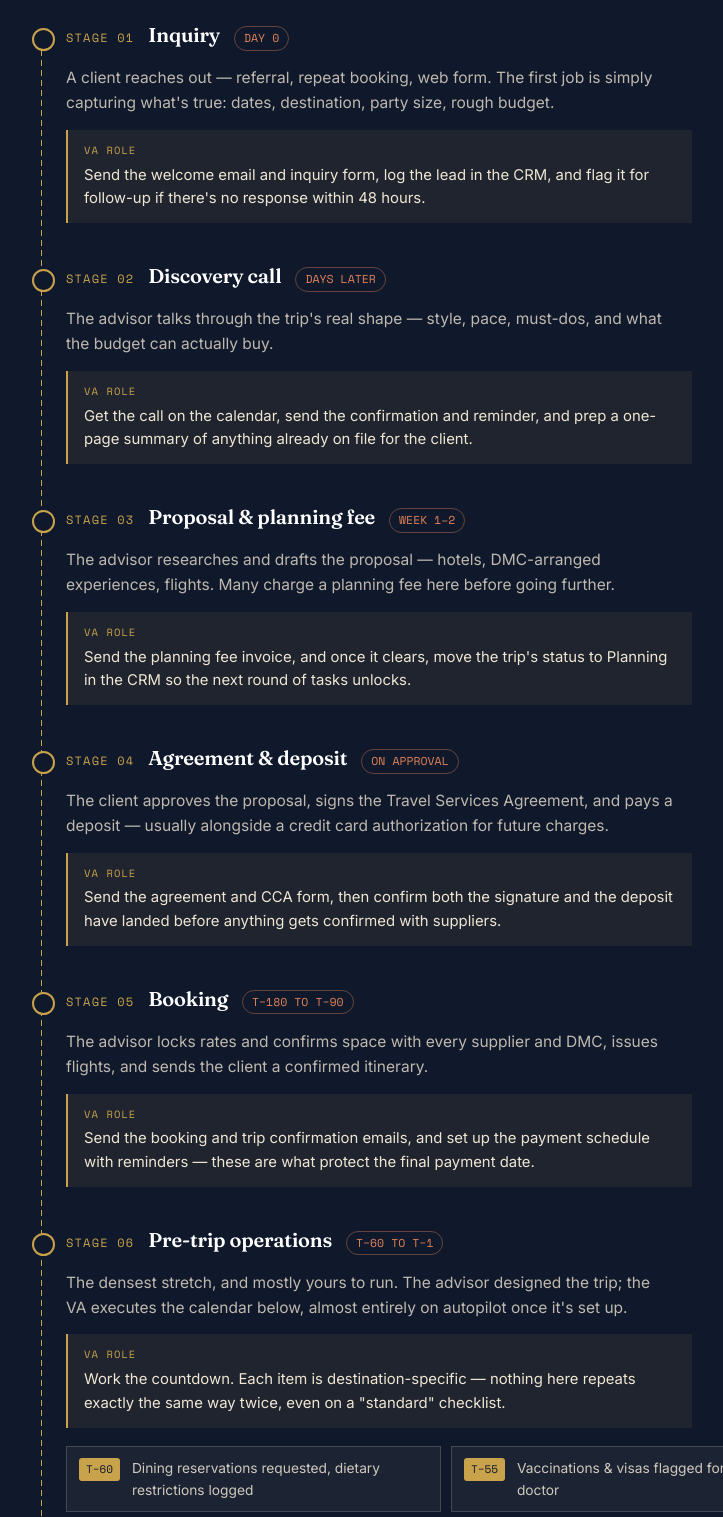
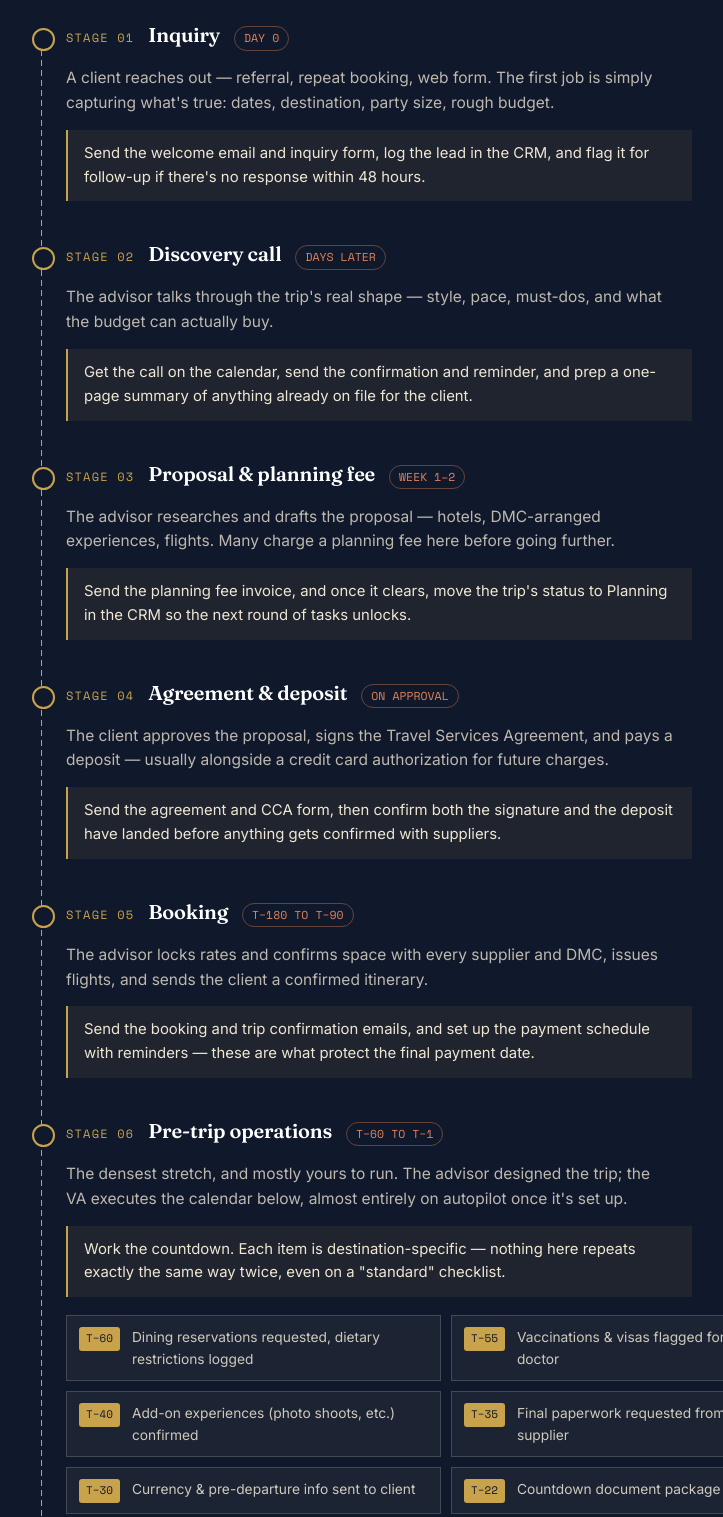
Before and after one commit to katiejehenson/va-travel-overview, a plain HTML site: page index.html in a window 1280 px wide. Shown: the part 3040-4557 px from the top of the page, without its empty margins (96-819 px from the left). Drawn offline with nearby package versions, Linux system fonts and the light colour scheme.

Commit message:
Update index.html

```diff
--- a/index.html
+++ b/index.html
@@ -564,7 +564,7 @@
           <span class="timing">DAY 0</span>
         </div>
         <p class="desc">A client reaches out — referral, repeat booking, web form. The first job is simply capturing what's true: dates, destination, party size, rough budget.</p>
-        <div class="va-role"><span class="k">VA role</span><p>Send the welcome email and inquiry form, log the lead in the CRM, and flag it for follow-up if there's no response within 48 hours.</p></div>
+        <div class="va-role"><p>Send the welcome email and inquiry form, log the lead in the CRM, and flag it for follow-up if there's no response within 48 hours.</p></div>
       </div>
 
       <div class="stage">
@@ -574,7 +574,7 @@
           <span class="timing">DAYS LATER</span>
         </div>
         <p class="desc">The advisor talks through the trip's real shape — style, pace, must-dos, and what the budget can actually buy.</p>
-        <div class="va-role"><span class="k">VA role</span><p>Get the call on the calendar, send the confirmation and reminder, and prep a one-page summary of anything already on file for the client.</p></div>
+        <div class="va-role"><p>Get the call on the calendar, send the confirmation and reminder, and prep a one-page summary of anything already on file for the client.</p></div>
       </div>
 
       <div class="stage">
@@ -584,7 +584,7 @@
           <span class="timing">WEEK 1–2</span>
         </div>
         <p class="desc">The advisor researches and drafts the proposal — hotels, DMC-arranged experiences, flights. Many charge a planning fee here before going further.</p>
-        <div class="va-role"><span class="k">VA role</span><p>Send the planning fee invoice, and once it clears, move the trip's status to Planning in the CRM so the next round of tasks unlocks.</p></div>
+        <div class="va-role"><p>Send the planning fee invoice, and once it clears, move the trip's status to Planning in the CRM so the next round of tasks unlocks.</p></div>
       </div>
 
       <div class="stage">
@@ -594,7 +594,7 @@
           <span class="timing">ON APPROVAL</span>
         </div>
         <p class="desc">The client approves the proposal, signs the Travel Services Agreement, and pays a deposit — usually alongside a credit card authorization for future charges.</p>
-        <div class="va-role"><span class="k">VA role</span><p>Send the agreement and CCA form, then confirm both the signature and the deposit have landed before anything gets confirmed with suppliers.</p></div>
+        <div class="va-role"><p>Send the agreement and CCA form, then confirm both the signature and the deposit have landed before anything gets confirmed with suppliers.</p></div>
       </div>
 
       <div class="stage">
@@ -604,7 +604,7 @@
           <span class="timing">T−180 TO T−90</span>
         </div>
         <p class="desc">The advisor locks rates and confirms space with every supplier and DMC, issues flights, and sends the client a confirmed itinerary.</p>
-        <div class="va-role"><span class="k">VA role</span><p>Send the booking and trip confirmation emails, and set up the payment schedule with reminders — these are what protect the final payment date.</p></div>
+        <div class="va-role"><p>Send the booking and trip confirmation emails, and set up the payment schedule with reminders — these are what protect the final payment date.</p></div>
       </div>
 
       <div class="stage">
@@ -614,7 +614,7 @@
           <span class="timing">T−60 TO T−1</span>
         </div>
         <p class="desc">The densest stretch, and mostly yours to run. The advisor designed the trip; the VA executes the calendar below, almost entirely on autopilot once it's set up.</p>
-        <div class="va-role"><span class="k">VA role</span><p>Work the countdown. Each item is destination-specific — nothing here repeats exactly the same way twice, even on a "standard" checklist.</p></div>
+        <div class="va-role"><p>Work the countdown. Each item is destination-specific — nothing here repeats exactly the same way twice, even on a "standard" checklist.</p></div>
 
         <div class="countdown">
           <div class="countdown-item"><span class="badge">T−60</span><span class="label">Dining reservations requested, dietary restrictions logged</span></div>
@@ -638,7 +638,7 @@
           <span class="timing">T+1</span>
         </div>
         <p class="desc">The client is traveling. Day-to-day, things mostly run themselves — until something doesn't.</p>
-        <div class="va-role"><span class="k">VA role</span><p>Send the day-one check-in, keep an eye on incoming messages, and if something goes wrong on the ground, the DMC's local contact is usually the one who actually fixes it — not the desk back home.</p></div>
+        <div class="va-role"><p>Send the day-one check-in, keep an eye on incoming messages, and if something goes wrong on the ground, the DMC's local contact is usually the one who actually fixes it — not the desk back home.</p></div>
       </div>
 
       <div class="stage">
@@ -648,7 +648,7 @@
           <span class="timing">T+2 TO T+6 MONTHS</span>
         </div>
         <p class="desc">The trip is over, but the relationship — and the commission — isn't fully closed out yet.</p>
-        <div class="va-role"><span class="k">VA role</span><p>Send the welcome-home and feedback emails, confirm commission was received and logged, and put a six-month check-in on the calendar to stay in front of the client's next trip.</p></div>
+        <div class="va-role"><p>Send the welcome-home and feedback emails, confirm commission was received and logged, and put a six-month check-in on the calendar to stay in front of the client's next trip.</p></div>
       </div>
 
     </div>
```
